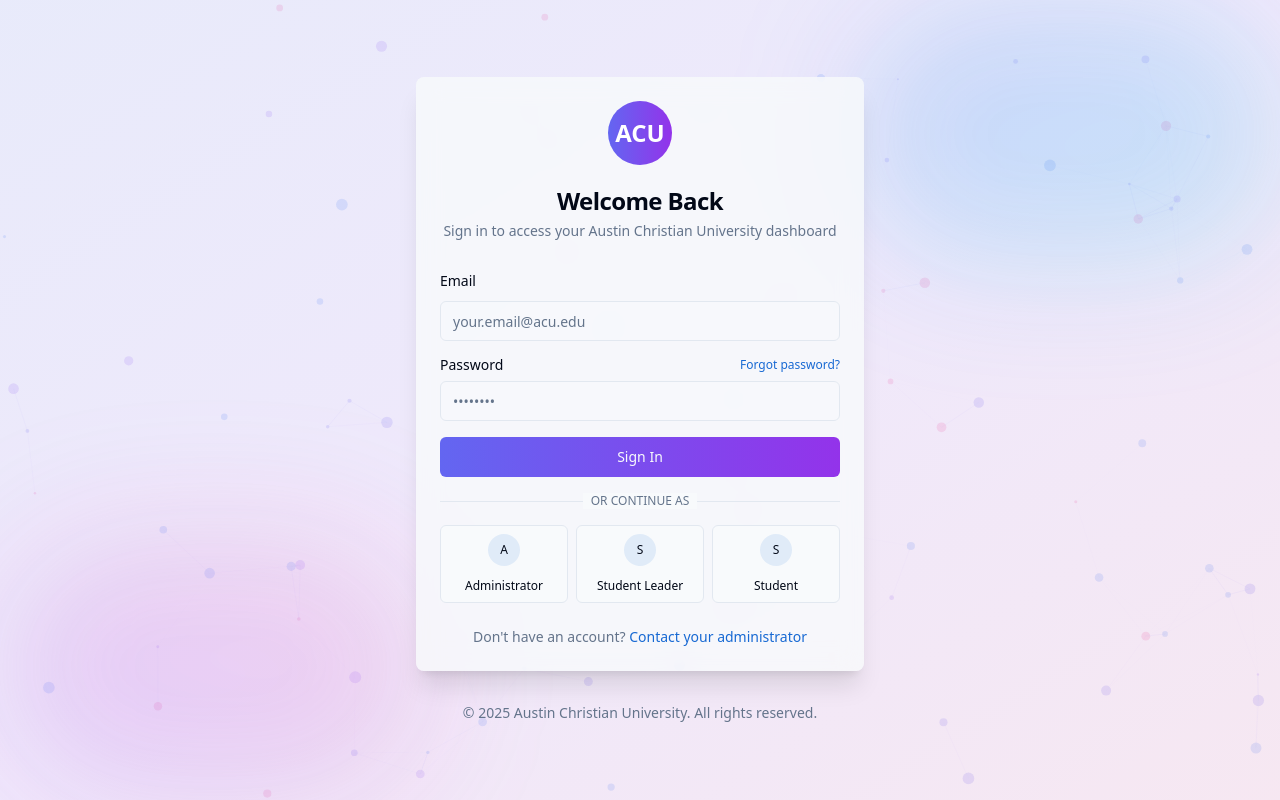
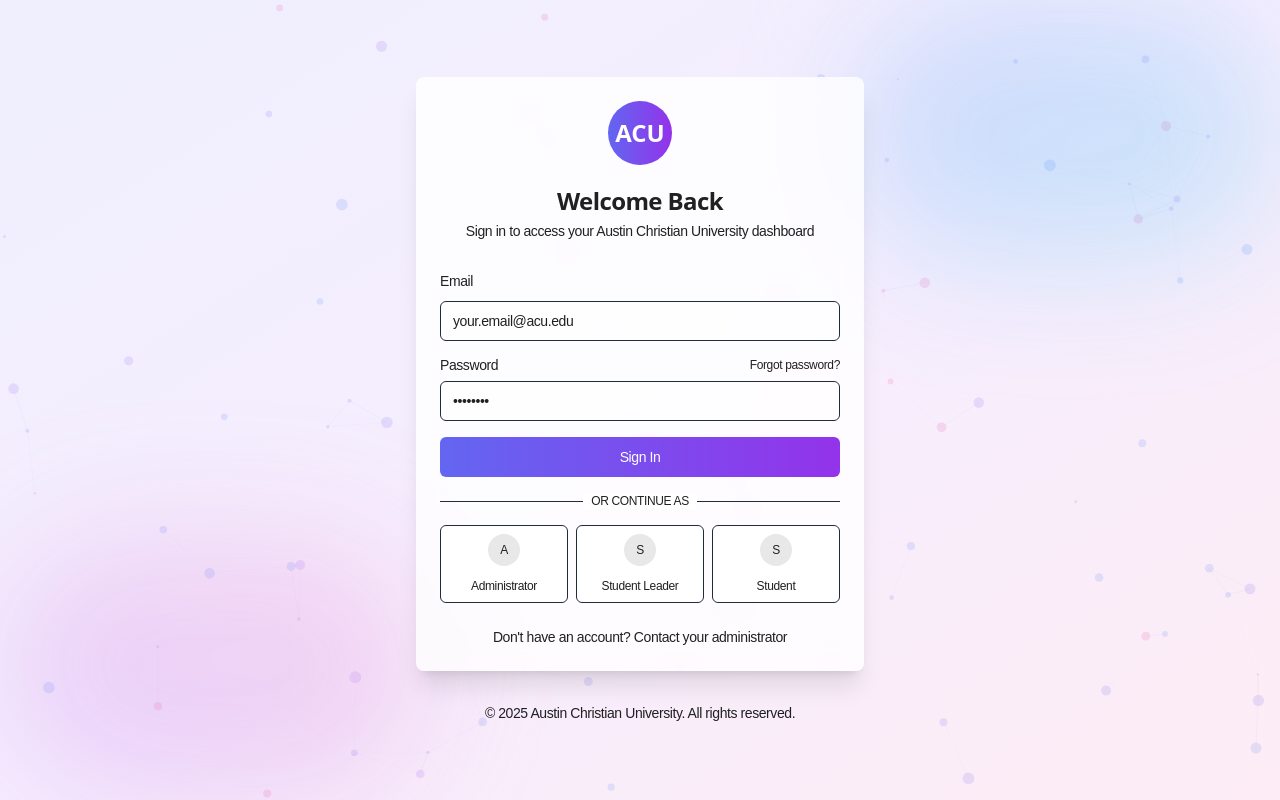
Before and after one commit to austin-christian-university/apex-dev, a Next.js app: page / in a window 1280 px wide. Built offline with nearby package versions, Linux system fonts and the light colour scheme; a web font is replaced by a local one.

Commit message:
branding

```diff
--- a/app/globals.css
+++ b/app/globals.css
@@ -3,66 +3,80 @@
 @tailwind utilities;
 
 @layer base {
+  /* --- Brand Color Palette --- */
   :root {
-    --background: 210 40% 98%;
-    --foreground: 222.2 84% 4.9%;
+    /* Brand Colors */
+    --brand-black: 231 4% 13%;      /* #231F20 Neutral Black C */
+    --brand-navy: 213 31% 18%;      /* #1F2F3D Pantone 7546 C */
+    --brand-bronze: 34 51% 39%;     /* #976231 Pantone 730 C */
+    --brand-white: 0 0% 100%;       /* #FFFFFF Pantone Cool Gray 1 C */
+    --brand-green: 146 100% 17%;    /* #005600 Pantone 2427 C */
+    --brand-maroon: 350 77% 22%;    /* #6b0e18 Pantone 1955 C */
 
-    --card: 0 0% 100%;
-    --card-foreground: 222.2 84% 4.9%;
+    /* Typography (Branding) */
+    --font-subtitle: Superior Text, sans-serif; /* Superior Text for subtitles and smaller portions of text */
 
-    --popover: 0 0% 100%;
-    --popover-foreground: 222.2 84% 4.9%;
+    /* Semantic Colors (Light) */
+    --background: var(--brand-white);
+    --foreground: var(--brand-black);
 
-    --primary: 214 80% 46%;
-    --primary-foreground: 210 40% 98%;
+    --card: var(--brand-white);
+    --card-foreground: var(--brand-black);
 
-    --secondary: 210 40% 96.1%;
-    --secondary-foreground: 222.2 47.4% 11.2%;
+    --popover: var(--brand-white);
+    --popover-foreground: var(--brand-black);
 
-    --muted: 210 40% 96.1%;
-    --muted-foreground: 215.4 16.3% 46.9%;
+    --primary: var(--brand-black);
+    --primary-foreground: var(--brand-white);
 
-    --accent: 210 40% 96.1%;
-    --accent-foreground: 222.2 47.4% 11.2%;
+    --secondary: var(--brand-navy);
+    --secondary-foreground: var(--brand-white);
 
-    --destructive: 0 84.2% 60.2%;
-    --destructive-foreground: 210 40% 98%;
+    --muted: var(--brand-bronze);
+    --muted-foreground: var(--brand-black);
 
-    --border: 214.3 31.8% 91.4%;
-    --input: 214.3 31.8% 91.4%;
-    --ring: 214 80% 46%;
+    --accent: var(--brand-green);
+    --accent-foreground: var(--brand-white);
+
+    --destructive: var(--brand-maroon);
+    --destructive-foreground: var(--brand-white);
+
+    --border: var(--brand-navy);
+    --input: var(--brand-navy);
+    --ring: var(--brand-bronze);
 
     --radius: 0.5rem;
   }
 
   .dark {
-    --background: 222.2 84% 4.9%;
-    --foreground: 210 40% 98%;
+    /* Semantic Colors (Dark) */
+    --background: var(--brand-navy);
+    --foreground: var(--brand-white);
 
-    --card: 222.2 84% 4.9%;
-    --card-foreground: 210 40% 98%;
+    --card: var(--brand-navy);
+    --card-foreground: var(--brand-white);
 
-    --popover: 222.2 84% 4.9%;
-    --popover-foreground: 210 40% 98%;
+    --popover: var(--brand-navy);
+    --popover-foreground: var(--brand-white);
 
-    --primary: 217.2 91.2% 59.8%;
-    --primary-foreground: 222.2 47.4% 11.2%;
+    --primary: var(--brand-white);
+    --primary-foreground: var(--brand-black);
 
-    --secondary: 217.2 32.6% 17.5%;
-    --secondary-foreground: 210 40% 98%;
+    --secondary: var(--brand-bronze);
+    --secondary-foreground: var(--brand-black);
 
-    --muted: 217.2 32.6% 17.5%;
-    --muted-foreground: 215 20.2% 65.1%;
+    --muted: var(--brand-black);
+    --muted-foreground: var(--brand-white);
 
-    --accent: 217.2 32.6% 17.5%;
-    --accent-foreground: 210 40% 98%;
+    --accent: var(--brand-green);
+    --accent-foreground: var(--brand-white);
 
-    --destructive: 0 62.8% 30.6%;
-    --destructive-foreground: 210 40% 98%;
+    --destructive: var(--brand-maroon);
+    --destructive-foreground: var(--brand-white);
 
-    --border: 217.2 32.6% 17.5%;
-    --input: 217.2 32.6% 17.5%;
-    --ring: 224.3 76.3% 48%;
+    --border: var(--brand-bronze);
+    --input: var(--brand-bronze);
+    --ring: var(--brand-green);
   }
 }
 
@@ -84,15 +98,23 @@
   }
   h4 {
     @apply text-xl md:text-2xl lg:text-3xl font-medium;
+    font-family: var(--font-subtitle, Superior, sans-serif);
+    letter-spacing: -0.03em;
   }
   p {
     @apply text-base md:text-lg lg:text-xl leading-relaxed;
+    font-family: var(--font-subtitle, Superior, sans-serif);
+    letter-spacing: -0.03em;
   }
   .text-sm {
     @apply text-base md:text-lg lg:text-xl;
+    font-family: var(--font-subtitle, Superior, sans-serif);
+    letter-spacing: -0.03em;
   }
   .text-xs {
     @apply text-sm md:text-base lg:text-lg;
+    font-family: var(--font-subtitle, Superior, sans-serif);
+    letter-spacing: -0.03em;
   }
   .text-lg {
     @apply text-xl md:text-2xl lg:text-3xl;
@@ -124,10 +146,14 @@
 
   .stat-label {
     @apply text-lg md:text-xl lg:text-2xl text-muted-foreground dark:text-muted-foreground font-medium;
+    font-family: var(--font-subtitle, Superior, sans-serif);
+    letter-spacing: -0.03em;
   }
 
   .nav-item {
     @apply flex items-center space-x-4 px-6 py-4 rounded-md text-lg md:text-xl lg:text-2xl font-medium transition-colors;
+    font-family: var(--font-subtitle, Superior, sans-serif);
+    letter-spacing: -0.03em;
   }
 
   .nav-item-active {
@@ -140,6 +166,8 @@
 
   .data-table {
     @apply w-full text-lg md:text-xl lg:text-2xl;
+    font-family: var(--font-subtitle, Superior, sans-serif);
+    letter-spacing: -0.03em;
   }
 
   .data-table th {
@@ -156,18 +184,26 @@
 
   .badge-success {
     @apply bg-green-50 text-green-700 border-green-200 dark:bg-green-950/50 dark:text-green-400 dark:border-green-800/50 text-base md:text-lg lg:text-xl px-4 py-2;
+    font-family: var(--font-subtitle, Superior, sans-serif);
+    letter-spacing: -0.03em;
   }
 
   .badge-warning {
     @apply bg-amber-50 text-amber-700 border-amber-200 dark:bg-amber-950/50 dark:text-amber-400 dark:border-amber-800/50 text-base md:text-lg lg:text-xl px-4 py-2;
+    font-family: var(--font-subtitle, Superior, sans-serif);
+    letter-spacing: -0.03em;
   }
 
   .badge-info {
     @apply bg-blue-50 text-blue-700 border-blue-200 dark:bg-blue-950/50 dark:text-blue-400 dark:border-blue-800/50 text-base md:text-lg lg:text-xl px-4 py-2;
+    font-family: var(--font-subtitle, Superior, sans-serif);
+    letter-spacing: -0.03em;
   }
 
   .badge-danger {
     @apply bg-red-50 text-red-700 border-red-200 dark:bg-red-950/50 dark:text-red-400 dark:border-red-800/50 text-base md:text-lg lg:text-xl px-4 py-2;
+    font-family: var(--font-subtitle, Superior, sans-serif);
+    letter-spacing: -0.03em;
   }
 
   .progress-container {
@@ -209,23 +245,33 @@
 
   .card-description {
     @apply text-lg md:text-xl lg:text-2xl text-muted-foreground;
+    font-family: var(--font-subtitle, Superior, sans-serif);
+    letter-spacing: -0.03em;
   }
 
   /* Form elements */
   .form-label {
     @apply text-lg md:text-xl lg:text-2xl font-medium mb-2;
+    font-family: var(--font-subtitle, Superior, sans-serif);
+    letter-spacing: -0.03em;
   }
 
   .form-input {
     @apply text-lg md:text-xl lg:text-2xl px-4 py-3;
+    font-family: var(--font-subtitle, Superior, sans-serif);
+    letter-spacing: -0.03em;
   }
 
   .form-select {
     @apply text-lg md:text-xl lg:text-2xl px-4 py-3;
+    font-family: var(--font-subtitle, Superior, sans-serif);
+    letter-spacing: -0.03em;
   }
 
   .form-button {
     @apply text-lg md:text-xl lg:text-2xl px-6 py-3;
+    font-family: var(--font-subtitle, Superior, sans-serif);
+    letter-spacing: -0.03em;
   }
 
   /* Tabs */
@@ -235,6 +281,8 @@
 
   .tabs-trigger {
     @apply text-lg md:text-xl lg:text-2xl px-6 py-3;
+    font-family: var(--font-subtitle, Superior, sans-serif);
+    letter-spacing: -0.03em;
   }
 
   .tabs-content {
@@ -244,6 +292,8 @@
   /* Button styles */
   .button {
     @apply text-lg md:text-xl lg:text-2xl px-6 py-3 rounded-lg font-medium;
+    font-family: var(--font-subtitle, Superior, sans-serif);
+    letter-spacing: -0.03em;
   }
 
   .button-sm {
@@ -257,11 +307,15 @@
   /* Input styles */
   .input {
     @apply text-lg md:text-xl lg:text-2xl px-4 py-3 rounded-lg;
+    font-family: var(--font-subtitle, Superior, sans-serif);
+    letter-spacing: -0.03em;
   }
 
   /* Select styles */
   .select {
     @apply text-lg md:text-xl lg:text-2xl px-4 py-3 rounded-lg;
+    font-family: var(--font-subtitle, Superior, sans-serif);
+    letter-spacing: -0.03em;
   }
 
   /* Avatar styles */
@@ -402,6 +456,8 @@
   /* Score adjustment buttons */
   .score-btn {
     @apply flex items-center justify-center w-8 h-8 rounded-full bg-secondary dark:bg-secondary/30 text-foreground dark:text-foreground transition-all duration-200 hover:bg-primary/20 dark:hover:bg-primary/30;
+    font-family: var(--font-subtitle, Superior, sans-serif);
+    letter-spacing: -0.03em;
   }
 
   .score-btn-add {
```
Also changed, not shown: public/acu-logo-bronze.png (added), public/acu-logo-white.png (added).
